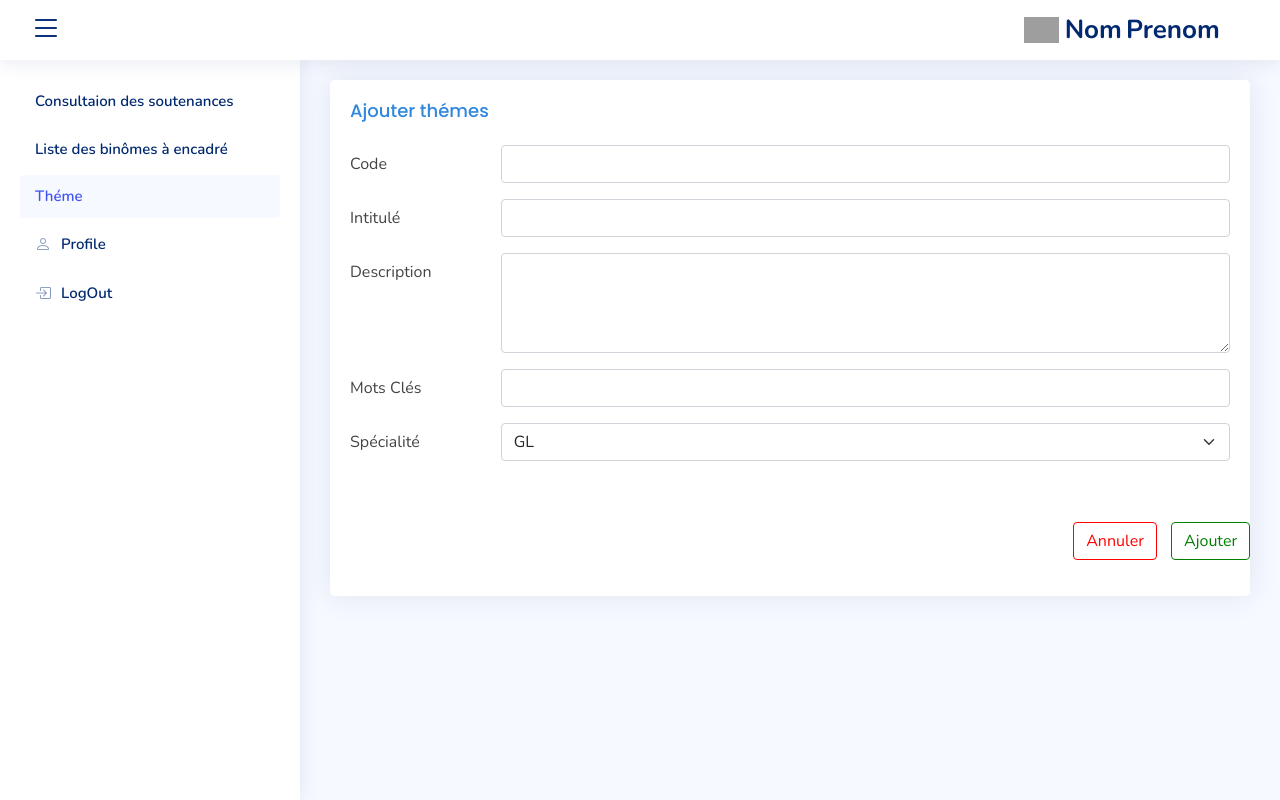
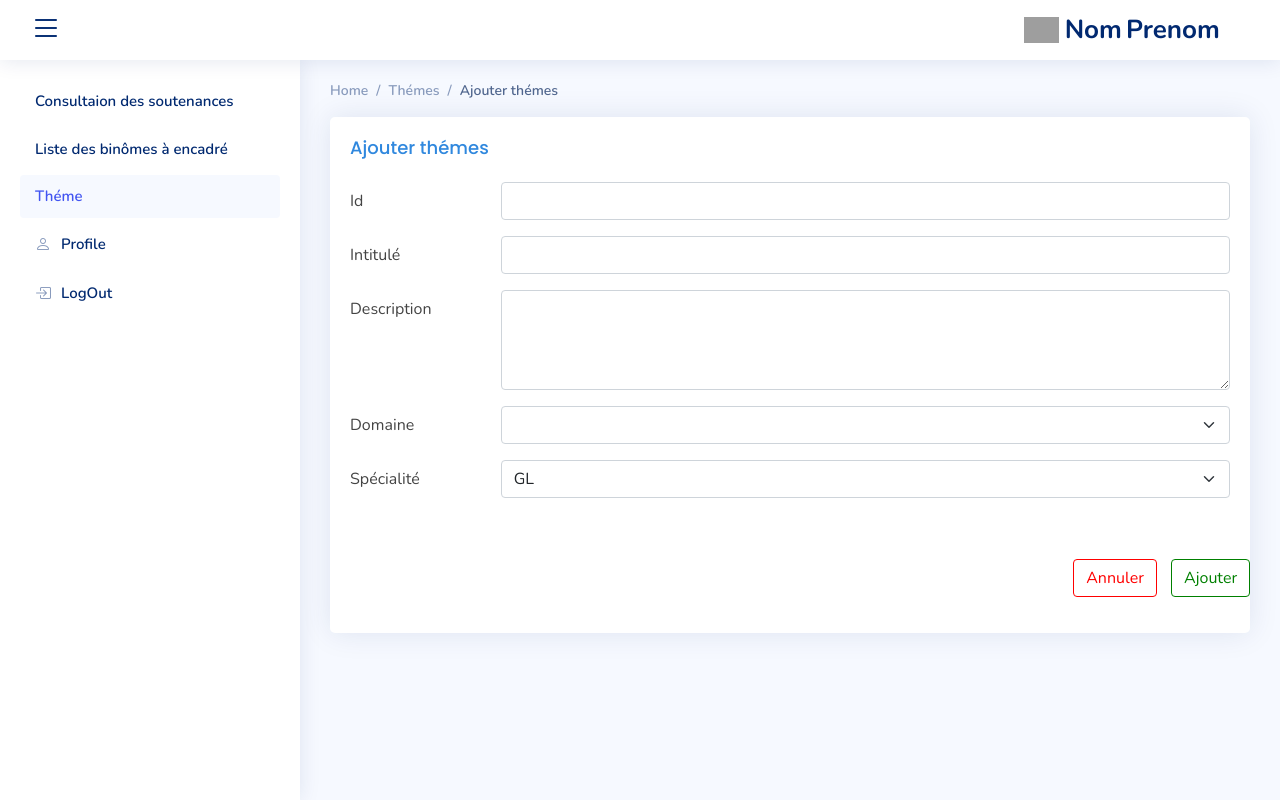
Before and after one commit to kheireddine-terfa/thesis_defence, a web app: file views/ajoutertheme.html in a window 1280 px wide. Run offline with its HTML, style and script files only (its server is not run), Linux system fonts and the light colour scheme; lists and menus that the app fills with data are empty; some libraries are stand-ins or nearby versions; grey boxes are pictures that could not be loaded.

Commit message:
modification'ajoutertheme'

```diff
--- a/views/ajoutertheme.html
+++ b/views/ajoutertheme.html
@@ -94,6 +94,16 @@
     </aside>
 
     <main id="main" class="main">
+        <div class="pagetitle">
+
+            <nav>
+                <ol class="breadcrumb">
+                    <li class="breadcrumb-item"><a href="index.html">Home</a></li>
+                    <li class="breadcrumb-item active"><a href="listeTheme.html">Thémes</a></li>
+                    <li class="breadcrumb-item active">Ajouter thémes</li>
+                </ol>
+            </nav>
+        </div>
         <section class="section">
             <div class="row">
                 <div class="col-lg-12">
@@ -103,7 +113,7 @@
                             <h5 class="card-title" style="color: #3088de;">Ajouter thémes</h5>
                             <form>
                                 <div class="row mb-3">
-                                    <label for="inputText" class="col-sm-2 col-form-label">Code</label>
+                                    <label for="inputText" class="col-sm-2 col-form-label">Id</label>
                                     <div class="col-sm-10">
                                         <input type="text" class="form-control">
                                     </div>
@@ -122,9 +132,13 @@
                                     </div>
                                 </div>
                                 <div class="row mb-3">
-                                    <label for="inputText" class="col-sm-2 col-form-label">Mots Clés</label>
+                                    <label class="col-sm-2 col-form-label">Domaine</label>
                                     <div class="col-sm-10">
-                                        <input type="text" class="form-control">
+                                        <select class="form-select" aria-label="Default select example">
+                                            <option value=""></option>
+                                            <option value=""></option>
+                                            <option value=""></option>
+                                        </select>
                                     </div>
                                 </div>
 
```
